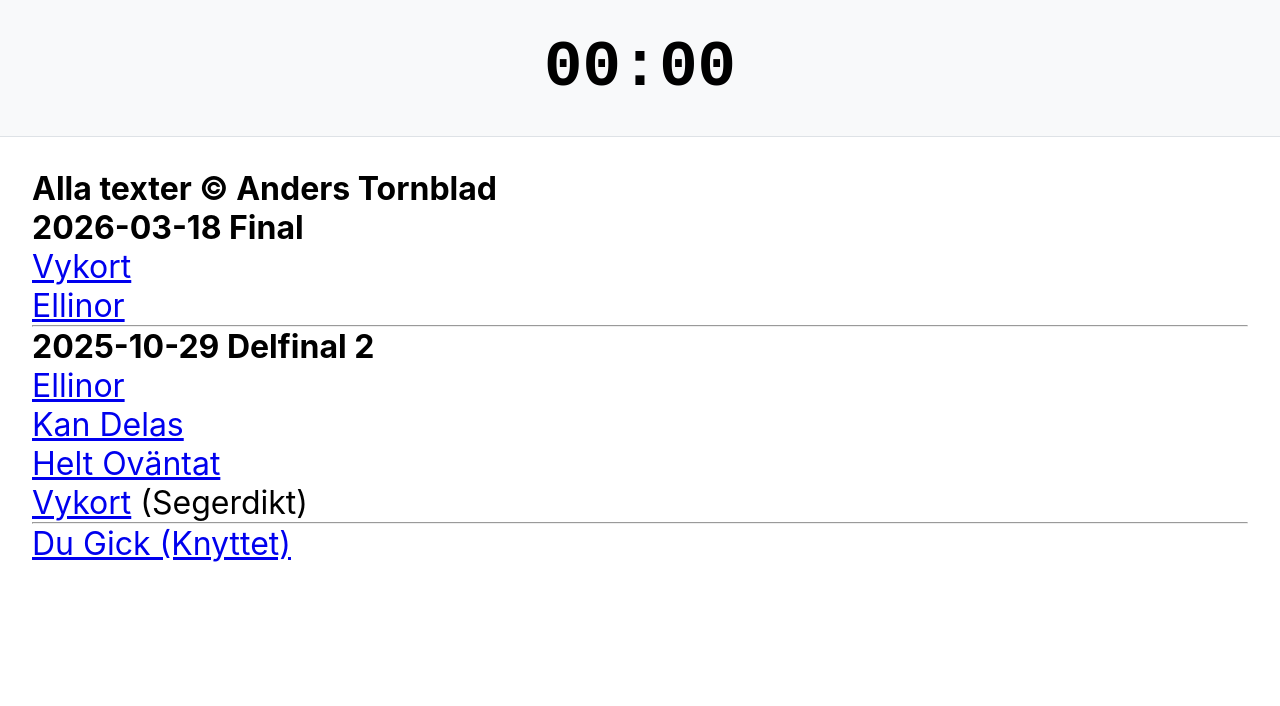
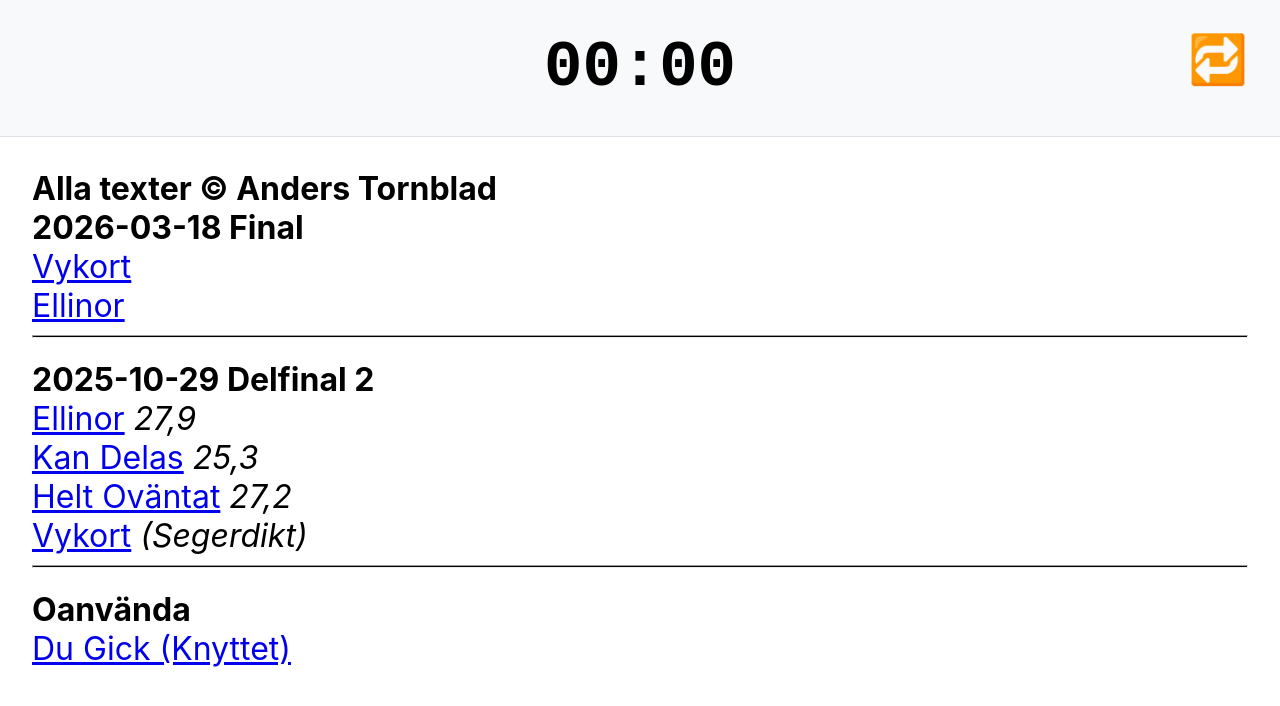
Before and after one commit to atornblad/poetry-slam, a plain HTML site: page index.html in a window 1280 px wide. Drawn offline with Linux system fonts and the light colour scheme.

Commit message:
Små förändringar i UI

```diff
--- a/index.html
+++ b/index.html
@@ -9,7 +9,7 @@
 </head>
 <body>
     <header>
-        <div id="timer">00:00</div>
+        <div id="timer"><span id="time">00:00</span><button id="reload">🔁</button></div>
     </header>
     <main>
         <h5>Alla texter &copy; Anders Tornblad</h5>
@@ -19,11 +19,12 @@
             <li><a href="./ellinor.txt">Ellinor</a></li>
             <li><hr></li>
             <li><h6>2025-10-29 Delfinal 2</h6></li>
-            <li><a href="./ellinor.txt">Ellinor</a></li>
-            <li><a href="./kan delas.txt">Kan Delas</a></li>
-            <li><a href="./helt ovantat.txt">Helt Oväntat</a></li>
-            <li><a href="./vykort.txt">Vykort</a> (Segerdikt)</li>
+            <li><a href="./ellinor.txt">Ellinor</a> <em>27,9</em></li>
+            <li><a href="./kan delas.txt">Kan Delas</a> <em>25,3</em></li>
+            <li><a href="./helt ovantat.txt">Helt Oväntat</a> <em>27,2</em></li>
+            <li><a href="./vykort.txt">Vykort</a> <em>(Segerdikt)</em></li>
             <li><hr></li>
+            <li><h6>Oanvända</h6></li>
             <li><a href="./du gick knyttet.txt">Du Gick (Knyttet)</a></li>
         </ul>
     </main>
--- a/script.js
+++ b/script.js
@@ -42,7 +42,15 @@ links.forEach(l => {
     });
 });
 
+const reload = document.getElementById('reload');
+reload.addEventListener('click', (e) => {
+    e.stopPropagation();
+    location.reload();
+});
+
 const timer = document.getElementById('timer');
+const timeDisplay = document.getElementById('time');
+let time = 0;
 let startTime = null;
 let timerInterval = null;
 for (let i = 0; i < paragraphs.length; ++i) {
@@ -65,7 +73,7 @@ function parseTimeToSeconds(timeStr) {
 
 function updateTimer() {
     const elapsed = (Date.now() - startTime) / 1000;
-    timer.textContent = formatTime(Math.floor(elapsed));
+    timeDisplay.textContent = formatTime(Math.floor(elapsed));
 
     paragraphs.forEach(p => {
         const startTime = parseTimeToSeconds(p.dataset.starttime);
@@ -84,14 +92,14 @@ timer.addEventListener('click', () => {
     if (timerInterval) {
         clearInterval(timerInterval);
         timerInterval = null;
-        timer.style.color = '';
-        timer.textContent = formatTime(0);
+        timeDisplay.style.color = '';
+        timeDisplay.textContent = formatTime(0);
         paragraphs[0].scrollIntoView({ behavior: 'smooth', block: 'center' });
         paragraphs.forEach(p => p.style.background = '');
         //location.reload();
     } else {
         startTime = Date.now();
-        timer.style.color = '#ff4444';
+        timeDisplay.style.color = '#ff4444';
         timerInterval = setInterval(updateTimer, 100);
     }
 });
--- a/style.css
+++ b/style.css
@@ -24,6 +24,21 @@ header {
     font-size: 2rem;
     font-weight: bold;
     font-family: monospace;
+    position: relative;
+    width: 100%;
+}
+
+#time {
+    font-size: 2rem;
+}
+
+#reload {
+    position: absolute;
+    right: 0;
+    top: 0;
+    border: 0 none;
+    background-color: transparent;
+    font-size: 1.5rem;
 }
 
 main {
@@ -34,6 +49,17 @@ main {
 
 ul {
     list-style: none inside;
+}
+
+li {
+    min-height: 0.8rem;
+}
+
+li > hr {
+    margin-top: 0.3rem;
+    margin-bottom: -0.3rem;
+    height: 0.1rem;
+    background-color: black;
 }
 
 p + p {
```
